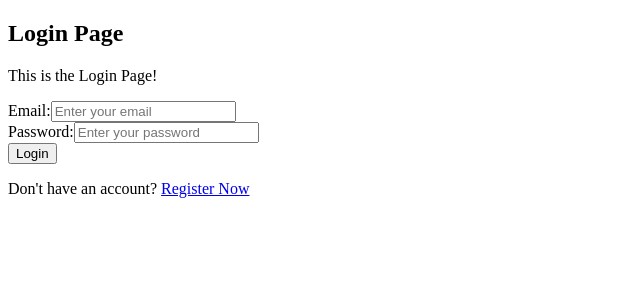
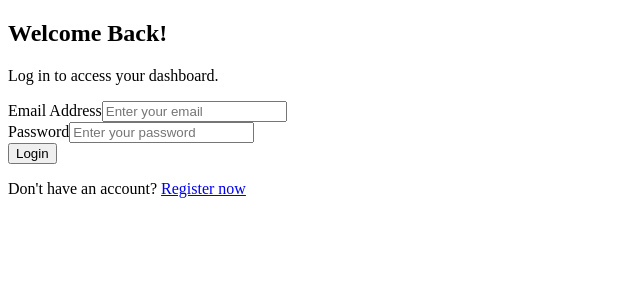
Before and after one commit to rishabhsharmaa/URL-Shortener, a React (Vite) app in the folder client/: page /login in a window 1280 px wide. Shown: the top 300 px of the page, without its empty margins (0-640 px from the left). Built offline with nearby package versions, Linux system fonts and the light colour scheme.

Commit message:
users can create and log in

```diff
--- a/client/src/pages/LoginPage.jsx
+++ b/client/src/pages/LoginPage.jsx
@@ -2,58 +2,95 @@ import React, { useState } from 'react';
 import { Link } from 'react-router-dom';
 
 
-const LoginPage = ()=>{
+import { loginUser } from '../services/authService';
 
-    const [formData,setFormData]=useState({
-        email:'',
-        password:''
+const LoginPage = () => {
+  const [formData, setFormData] = useState({
+    email: '',
+    password: '',
   });
 
-    const handleChange=(e)=>{
+
+  const [error, setError] = useState('');
+
+  const handleChange = (e) => {
     setFormData({
       ...formData,
-            [e.target.name]:e.target.value,
+      [e.target.name]: e.target.value,
     });
+  };
+
+
+  const handleSubmit = async (e) => {
+    e.preventDefault();
+    setError('');
+
+    if (!formData.email || !formData.password) {
+      setError('Both email and password are required.');
+      return;
     }
 
-    const handleSubmit=(e)=>{
-        e.preventDefault,
-        console.log('login with : ',formData)
+    try {
+
+      const response = await loginUser(formData);
+
+
+      console.log('Login successful, token received:', response.token);
+
+
+
+      alert('Login Successful! Check the console for your token.');
+
+    } catch (err) {
+
+      const errorMessage = err.error || 'Login failed. Please check your credentials.';
+      setError(errorMessage);
+      console.error('Login error:', err);
     }
-    return(
-        <div className='auth-container'>
-            <h2>Login Page</h2>
-            <p>This is the Login Page!</p>
+  };
+
+  return (
+    <div className="auth-container">
+      <h2>Welcome Back!</h2>
+      <p>Log in to access your dashboard.</p>
+
       <form onSubmit={handleSubmit}>
-                <div className='form-group'>
-                    <label htmlFor='email' >Email:</label>
+
+        <div className="form-group">
+          <label htmlFor="email">Email Address</label>
           <input
-                    type='email'
-                    id='email'
-                    placeholder='Enter your email'
+            id="email"
+            type="email"
+            placeholder="Enter your email"
+            name="email"
             value={formData.email}
             onChange={handleChange}
             required
           />
         </div>
-                <div className='form-group' >
-                    <label htmlFor='password' >Password:</label>
+        <div className="form-group">
+          <label htmlFor="password">Password</label>
           <input
-                    type='password'
-                    id='password'
-                    placeholder='Enter your password'
+            id="password"
+            type="password"
+            placeholder="Enter your password"
+            name="password"
             value={formData.password}
             onChange={handleChange}
             required
           />
         </div>
-                <button type='submit'className='btn'>Login</button>
+        <button type="submit" className="btn">Login</button>
       </form>
-            <p className='auth-switch'>
-                Don't have an account? <Link to ='/register'>Register Now</Link>
+
+
+      {error && <p className="error-message" style={{ color: 'red' }}>{error}</p>}
+
+      <p className="auth-switch">
+        Don't have an account? <Link to="/register">Register now</Link>
       </p>
     </div>
-
   );
 };
+
 export default LoginPage;
--- a/client/src/pages/RegisterPage.jsx
+++ b/client/src/pages/RegisterPage.jsx
@@ -1,12 +1,15 @@
 import React,{useState} from 'react';
 import { Link } from 'react-router-dom';
-
+import {registerUser} from '../services/authService';
 const RegisterPage = ()=>{
     const [formData,setFormData]=useState({
         name:'',
         email:'',
         password:''
     });
+
+    const [error, setError]=useState('');
+    const [success,setSuccess]=useState('');
 
     const handleChange=(e)=>{
         setFormData({
@@ -15,9 +18,32 @@ const RegisterPage = ()=>{
         });
     }
 
-    const handleSubmit=(e)=>{
-        e.preventDefault(),
-        console.log('register with : ',formData);
+    const handleSubmit=async (e)=>{
+        e.preventDefault()
+        setError('');
+        setSuccess('');
+
+        if(!formData.name ||!formData.email ||!formData.password){
+            setError('All Fields are Required');
+            return;
+        }
+
+        try{
+            const response = await registerUser(formData);
+            console.log('Registration Successful:', response);
+            setSuccess('Registration Succerssful! You can login now.')
+            setFormData({
+                name:'',
+                email:'',
+                password:''
+            });
+
+        }
+        catch(err){
+            const errorMessage = err.error|| 'Registration Failed. Please try again.';
+            setError(errorMessage);
+            console.error('Registration Failed:', err);
+        }
     }
     return(
         <div className='auth-container'>
@@ -64,12 +90,15 @@ const RegisterPage = ()=>{
 
 
             </form>
+                  {error && <p className="error-message" style={{ color: 'red' }}>{error}</p>}
+                  {success && <p className='success-message' style={{ color: 'green' }}>{success}</p>}
             <p className='auth-switch'>
                 Already have an account? <Link to ='/login'>Login here</Link>
 
             </p>
         </div>
     );
+
 };
 
 export default RegisterPage;
```
Also changed, not shown: 1 other file (tests, documents, lock files or other folders). Lines whose indentation alone changed are shown as unchanged.
